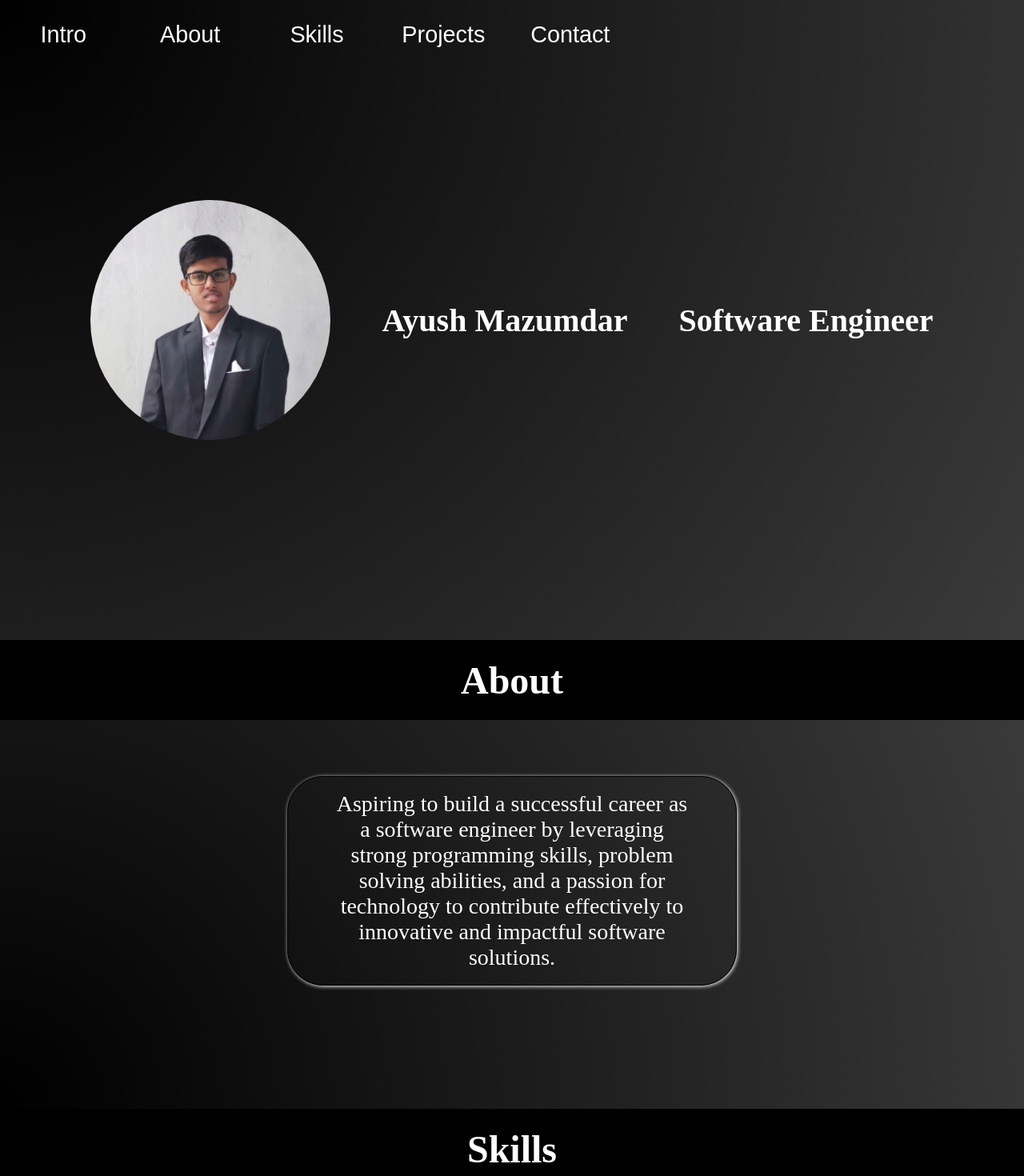
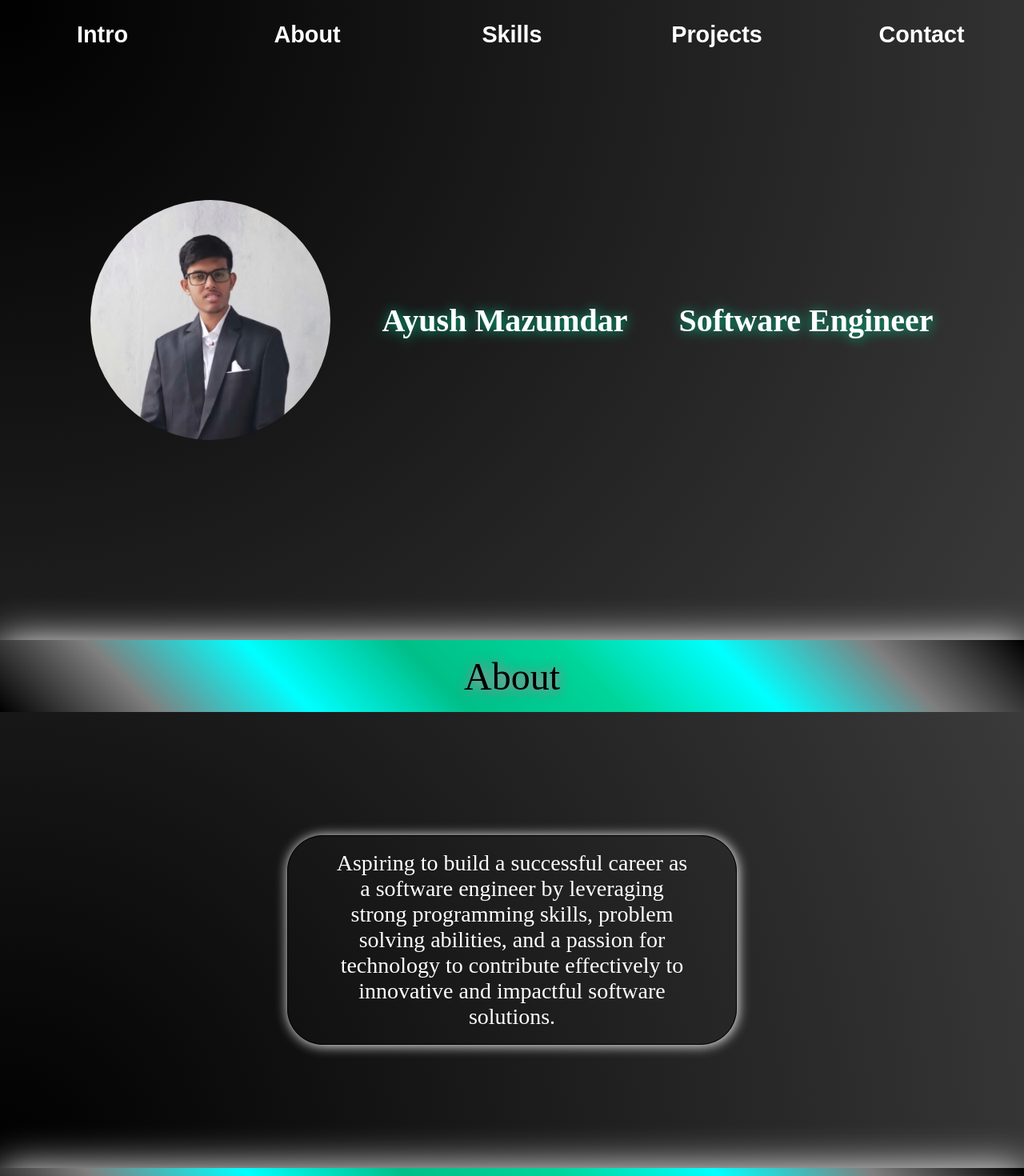
Before and after one commit to aysh-mzmdr/Portfolio, a React (Vite) app: page / in a window 1280 px wide. Shown: the top 1470 px of the page at 80% size. Built offline with nearby package versions, Linux system fonts and the light colour scheme.

Commit message:
Added some styling to different elements

```diff
--- a/src/style.module.css
+++ b/src/style.module.css
@@ -7,6 +7,10 @@ img{
     height:15em;
     border-radius: 50%;
     object-fit: cover;
+    transition:box-shadow 0.5s;
+}
+img:hover{
+    box-shadow: 0px 0px 50px rgb(0, 191, 137);
 }
 
 .intro{
@@ -20,6 +24,7 @@ img{
     align-items: center;
     gap:8vh;
     font-size: 2.5vh;
+    text-shadow: 1px 1px 15px rgb(0, 191, 137) ;
 }
 
 .about{
@@ -36,13 +41,18 @@ img{
     width:35%;
     min-width:350px;
     font-size: 3.5vh;
-    margin-top: 2.5em;
-    margin-bottom: 5.5em;
+    margin: 5.5em;
     padding-block: 0.65em;
     padding-inline: 2em;
     border: 1px solid black;
     border-radius: 45px;
-    box-shadow: 1px 1px 5px white;
+    box-shadow: 1px 1px 15px white;
+    transition:box-shadow 1s;
+}
+
+.aboutBox:hover{
+    box-shadow:1px 1px 100px rgb(0, 191, 137);
+    text-shadow: 1px 1px 5px rgb(0, 191, 137);
 }
 
 .skills{
@@ -58,13 +68,18 @@ img{
     width:7em;
     height: 2.5em;
     font-size: 2.5em;
-    margin: 0.5em;
+    margin: 1em;
     background-color: rgba(0, 0, 0, 0);
     cursor: pointer;
     color: white;
     border-radius: 50px;
     border:none;
     box-shadow:1px 1px 5px white ;
+    transition:box-shadow 0.8s;
+}
+.skill:hover{
+    box-shadow:1px 1px 50px rgb(0, 191, 137);
+    text-shadow: 1px 1px 5px rgb(0, 191, 137);
 }
 
 .contact{
@@ -75,13 +90,16 @@ img{
 }
 
 .head{
-    color:white;
+    color:black;
     font-size: 6vh;
     display: flex;
     align-items: center;
     justify-content: center;
-    height:100px;
-    background-color: black;
+    height:90px;
+    font-weight: 500;
+    background-image: linear-gradient(45deg,black,rgba(0, 0, 0, 0.5),cyan,rgb(0, 191, 137),rgb(0, 213, 153),cyan,rgba(0, 0, 0, 0.5),black);
+    text-shadow:1px 1px 15px white,1px 1px 15px black;
+    box-shadow:1px 1px 50px white;
 }
 
 .navbar{
@@ -91,7 +109,7 @@ img{
 }
 
 .navbarButton{
-    width:5.5em;
+    width:20vw;
     height:3em;
     font-size: 1.8em;
     background-color: rgba(0, 0, 0, 0);
@@ -99,4 +117,18 @@ img{
     border: none;
     border-radius: 15px;
     cursor:pointer;
+    transition: background-color 0.3s, color 0.2s,box-shadow 0.2s;
+    font-weight: 700;
 }
+
+.navbarButton:hover{
+    background-color: rgb(0, 191, 137);
+    color:black;
+    box-shadow: 1px 1px 50px rgb(0, 191, 137);
+}
+
+@media (max-width:900px){
+    .navbar{
+        visibility: hidden;
+    }
+}
```
